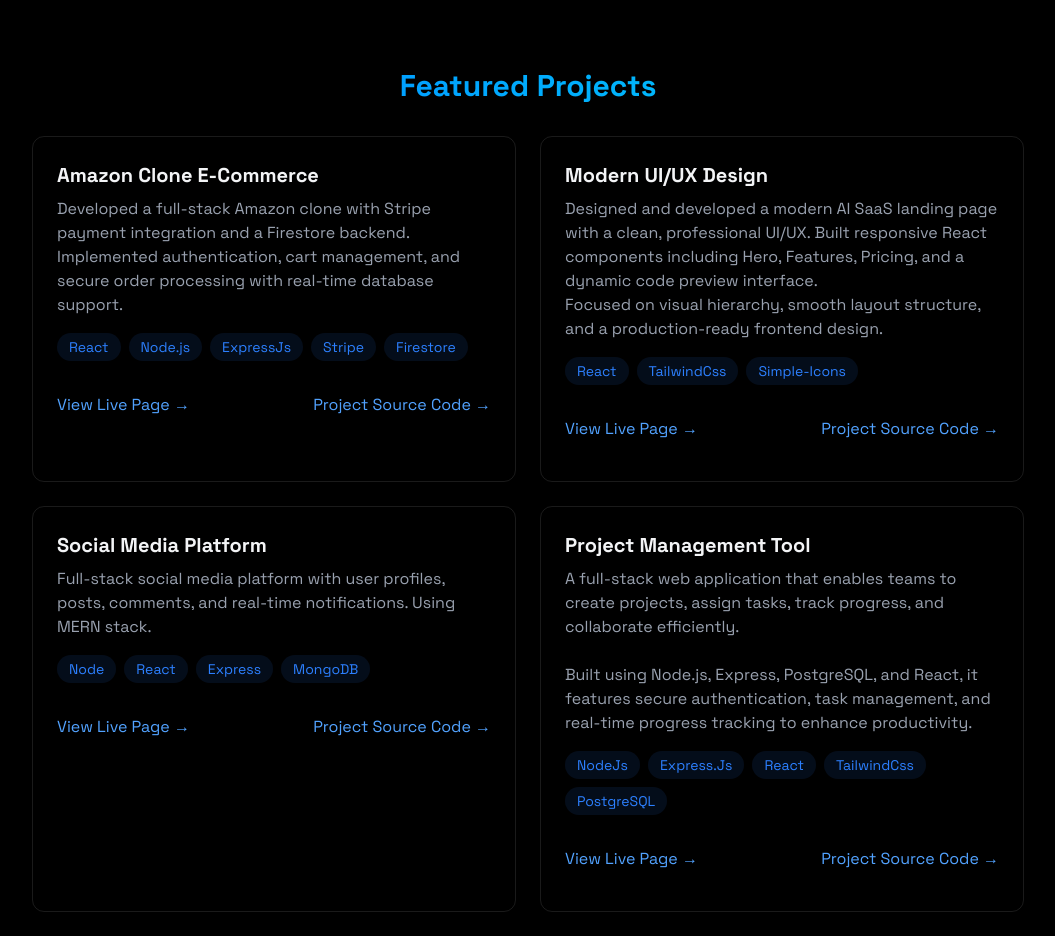
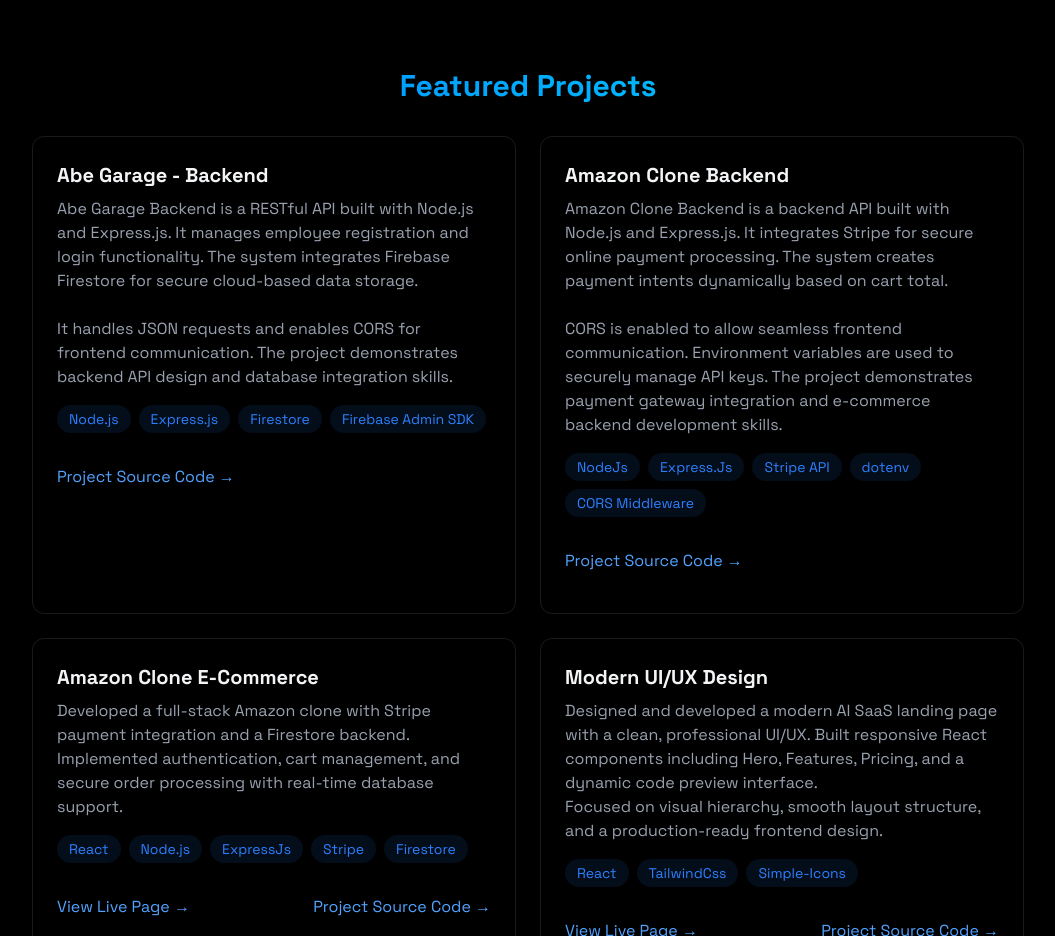
Before and after one commit to ebisatesfaye/eng.-ebisa-tesfaye, a React (Vite) app: page / in a window 1280 px wide. Shown: the part 2200-3136 px from the top of the page, without its empty margins (112-1167 px from the left). Built offline with nearby package versions, Linux system fonts and the light colour scheme.

Commit message:
projects added

```diff
--- a/src/components/sections/Projects.jsx
+++ b/src/components/sections/Projects.jsx
@@ -12,6 +12,108 @@
             Featured Projects
           </h2>
           <div className="grid grid-cols-1 md:grid-cols-2 gap-6">
+
+            <div className="p-6 rounded-xl border border-white/10 hover:-translate-y-1 hover:border-blue-500/30 hover:shadow-[0_2px_8px_rgba(59,130,246,0.2)] transition">
+              <h3 className="text-xl font-bold mb-2"> Abe Garage - Backend</h3>
+              <p className="text-gray-400 mb-4">
+                <p>
+                  Abe Garage Backend is a RESTful API built with Node.js and Express.js.
+                  It manages employee registration and login functionality.
+                  The system integrates Firebase Firestore for secure cloud-based data storage.
+                </p><br />
+                <p>
+                  It handles JSON requests and enables CORS for frontend communication.
+                  The project demonstrates backend API design and database integration skills.
+                </p>
+
+              </p>
+              <div className="flex flex-wrap gap-2 mb-4">
+                {["Node.js", "Express.js", "Firestore", "Firebase Admin SDK"].map((tech, key) => (
+                  <span
+                    key={key}
+                    className="
+                      bg-blue-500/10 text-blue-500 py-1 px-3
+                      rounded-full text-sm
+                      transition
+                      hover:bg-blue-500/20 hover:-translate-y-0.5
+                      hover:shadow-[0_2px_8px_rgba(59,130,246,0.2)]
+                    "
+                  >
+                    {tech}
+                  </span>
+                ))}
+              </div>
+
+              <div className="flex justify-between items-center">
+                {/* <a
+                  href="https://amazonebisan.netlify.app/"
+                  className="text-blue-400 hover:text-blue-300 transition-colors my-4"
+                >
+                  View Live Page →
+                </a> */}
+                <a
+                  href="https://github.com/ebisatesfaye/Abe-Garage-backend"
+                  className="text-blue-400 hover:text-blue-300 transition-colors my-4"
+                >
+                  Project Source Code →
+                </a>
+              </div>
+            </div>
+
+            <div
+              className="
+              glass p-6 rounded-xl border border-white/10
+              hover:-translate-y-1 hover:border-blue-500/30
+              hover:shadow-[0_4px_20px_rgba(59,130,246,0.1)]
+              transition-all
+            "
+            >
+              <h3 className="text-xl font-bold mb-2">Amazon Clone Backend</h3>
+              <p className="text-gray-400 mb-4">
+                <p>
+                  Amazon Clone Backend is a backend API built with Node.js and Express.js.
+                  It integrates Stripe for secure online payment processing.
+                  The system creates payment intents dynamically based on cart total.
+                </p><br />
+                CORS is enabled to allow seamless frontend communication.
+                Environment variables are used to securely manage API keys.
+                The project demonstrates payment gateway integration and e-commerce backend development skills.
+
+                <p>
+                </p>
+              </p>
+
+              <div className="flex flex-wrap gap-2 mb-4">
+                {["NodeJs", "Express.Js", "Stripe API", "dotenv", "CORS Middleware"].map((tech, key) => (
+                  <span
+                    key={key}
+                    className="
+                      bg-blue-500/10 text-blue-500 py-1 px-3
+                      rounded-full text-sm
+                      transition
+                      hover:bg-blue-500/20 hover:-translate-y-0.5
+                      hover:shadow-[0_2px_8px_rgba(59,130,246,0.2)]
+                    "
+                  >
+                    {tech}
+                  </span>
+                ))}
+              </div>
+              <div className="flex justify-between items-center ">
+                {/* <a
+                  href="#"
+                  className="text-blue-400 hover:text-blue-300 transition-colors my-4"
+                >
+                  View Live Page →
+                </a> */}
+                <a
+                  href="https://github.com/ebisatesfaye/amazon-backend-api"
+                  className="text-blue-400 hover:text-blue-300 transition-colors my-4"
+                >
+                  Project Source Code →
+                </a>
+              </div>
+            </div>
 
             <div className="p-6 rounded-xl border border-white/10 hover:-translate-y-1 hover:border-blue-500/30 hover:shadow-[0_2px_8px_rgba(59,130,246,0.2)] transition">
               <h3 className="text-xl font-bold mb-2"> Amazon Clone E-Commerce</h3>
@@ -183,7 +285,7 @@
                   View Live Page →
                 </a>
                 <a
-                  href="https://github.com/ebisatesfaye/CodeAlpha_Project-Management/tree/main"
+                  href="https://github.com/ebisatesfaye/CodeAlpha_Project-Management/"
                   className="text-blue-400 hover:text-blue-300 transition-colors my-4"
                 >
                   Project Source Code →
```
